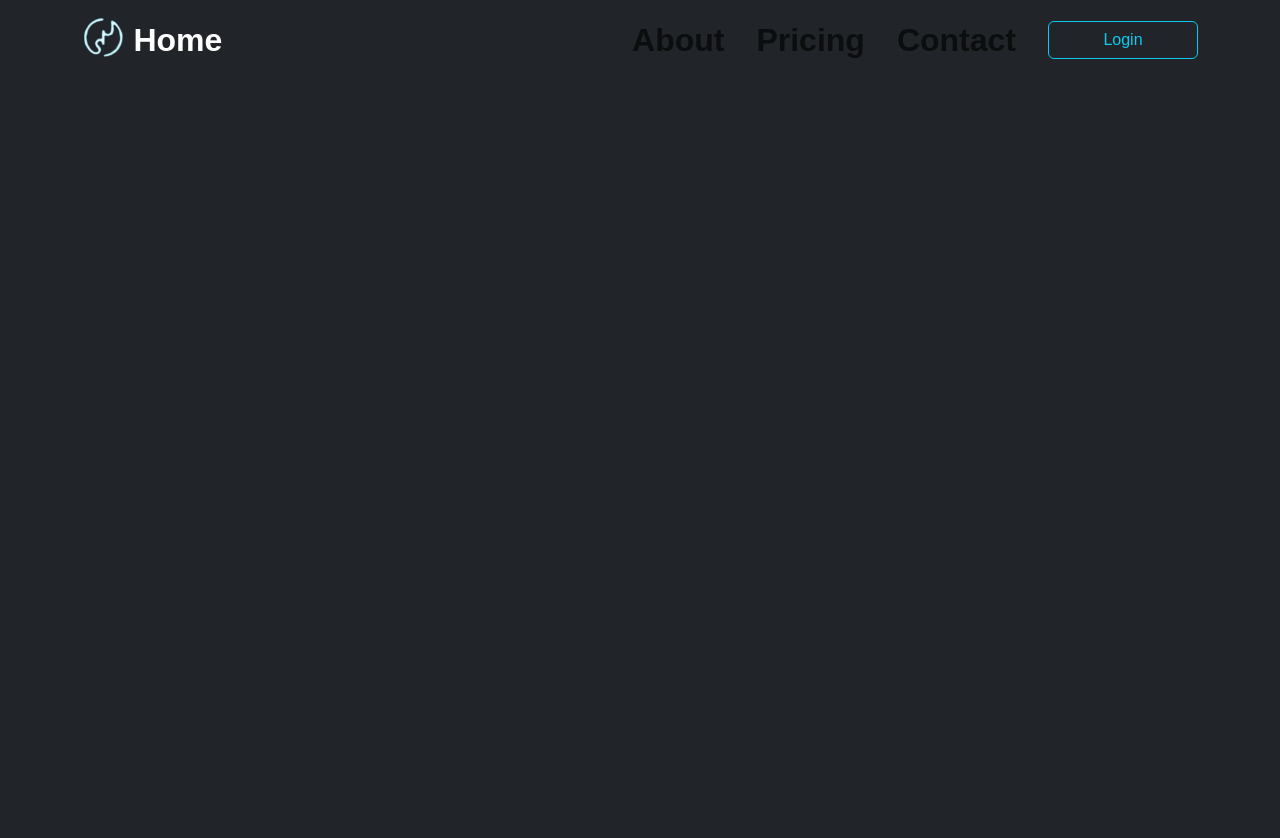
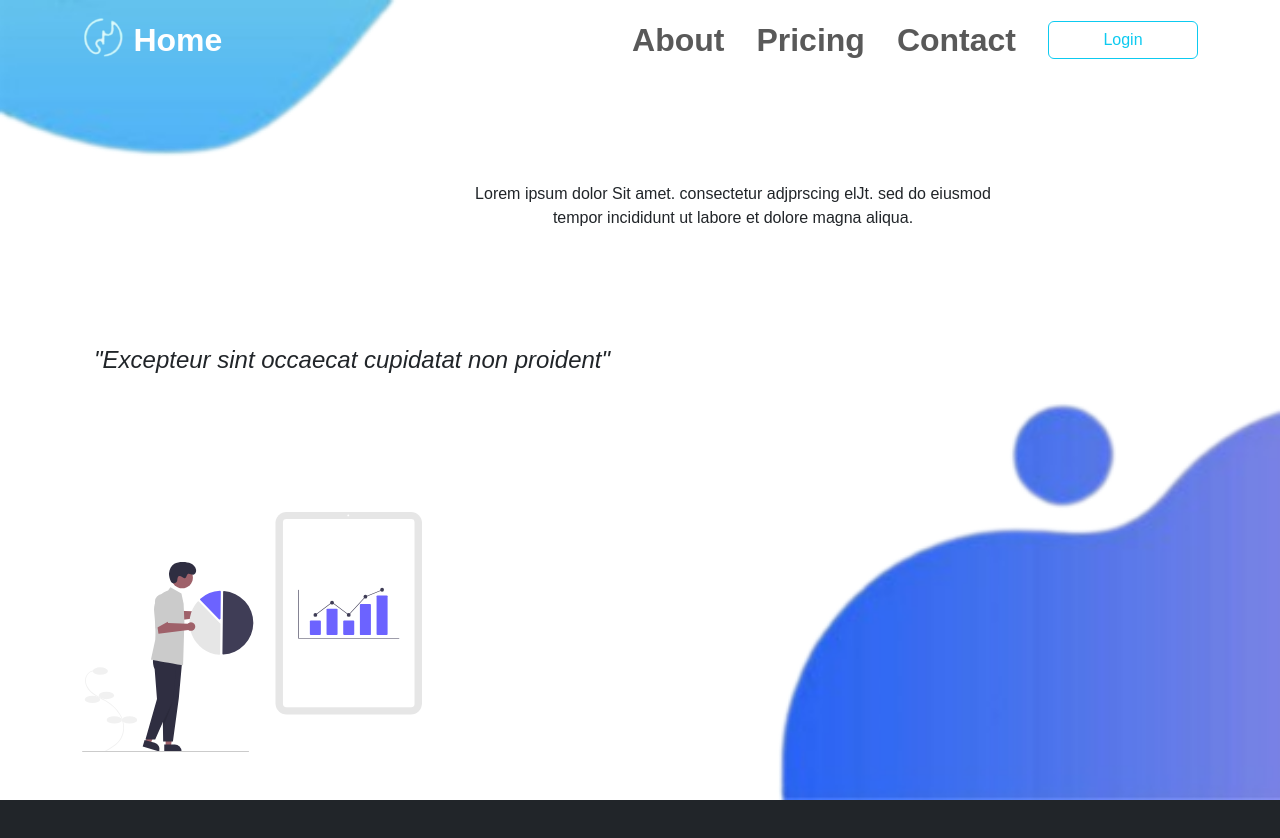
Before and after one commit to ilhambr05/KeDATech, a React (Vite) app: page / in a window 1280 px wide. Shown: the top 838 px of the page. Built offline with nearby package versions, Linux system fonts and the light colour scheme.

Commit message:
commit Hero section design

```diff
--- a/src/pages/HomePage.jsx
+++ b/src/pages/HomePage.jsx
@@ -1,8 +1,35 @@
+import { Container, Row, Col } from "react-bootstrap";
+
+import HeroBg from '../assets/hero-bg.png'
+import HeroImage from '../assets/hero.svg'
+
 function HomePage() {
+    const heroBgStyle = {
+        backgroundImage: `url(${HeroBg})`,
+        backgroundSize: 'cover',
+        backgroundRepeat: 'no-repeat',
+    };
+
     return (
         <>
-            <div id="about" className="min-vh-100 bg-dark">
-            </div>
+            <header id="home" className="min-vh-100" style={heroBgStyle}>
+                <Container className="hero-content pt-5 d-flex align-items-center">
+                    <Container className="mt-5">
+                        <Row>
+                            <Col md={{ span: 6, offset: 4 }} className="hero-caption text-center">
+                                Lorem ipsum dolor Sit amet. consectetur adjprscing elJt. sed
+                                do eiusmod tempor incididunt ut labore et dolore magna aliqua.
+                            </Col>
+                        </Row>
+                        <Row>
+                            <Col>
+                                <p className="fs-4"><i>&quot;Excepteur sint occaecat cupidatat non proident&quot;</i></p>
+                            </Col>
+                        </Row>
+                    </Container>
+                    <img className="hero-image" src={HeroImage} alt="Hero Image" />
+                </Container>
+            </header>
             <div id="about" className="min-vh-100 bg-dark">
             </div>
             <div id="pricing" className="min-vh-100">
```
Also changed, not shown: src/dist/css/main.css.
